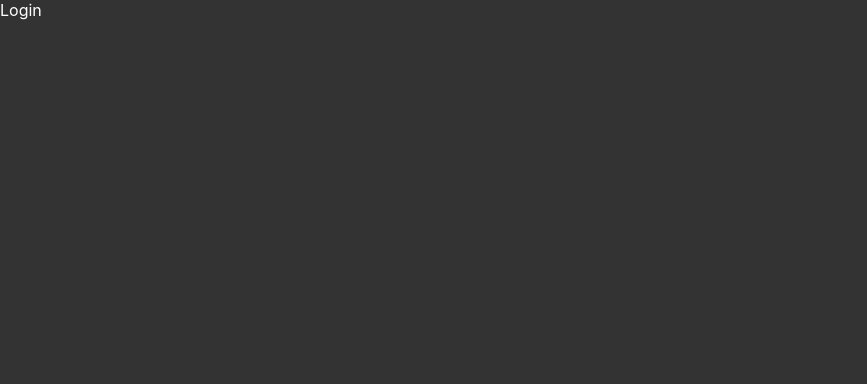
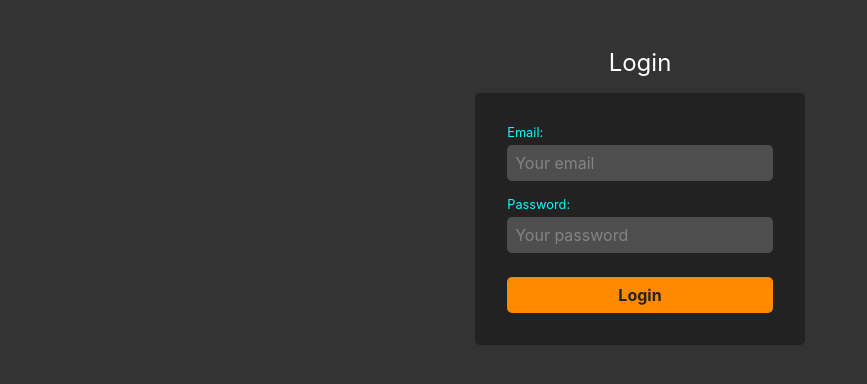
Before and after one commit to drkedrkedjon/reminders-app-react-firebase, a React (Vite) app: page /login in a window 1280 px wide. Shown: the top 384 px of the page, without its empty margins (0-867 px from the left). Built offline with nearby package versions, Linux system fonts and the light colour scheme.

Commit message:
Create loginForm in progress

```diff
--- a/src/index.css
+++ b/src/index.css
@@ -472,3 +472,55 @@ button {
   grid-column: -1 /-2;
   height: 30px;
 }
+
+/* ****************************** */
+/* Login Form */
+/* ****************************** */
+
+.login-container {
+  display: flex;
+  flex-direction: column;
+  align-items: center;
+  gap: 1rem;
+  margin-block: 3rem;
+  margin-inline: auto;
+  max-width: 412px;
+}
+.login-form {
+  display: flex;
+  flex-direction: column;
+  /* gap: 1rem; */
+  padding: 2rem;
+  width: 80%;
+  background-color: var(--fondo-base);
+  border-radius: var(--border-radius);
+}
+.login-container h1 {
+  font-size: 1.5rem;
+}
+.login-form label {
+  font-size: 0.8rem;
+  color: var(--color-acentado);
+  margin-bottom: 0.3rem;
+}
+.login-form input {
+  padding: 0.5rem;
+  border-radius: var(--border-radius);
+  background-color: var(--fondo-contraste);
+  border: none;
+  font: inherit;
+  margin-bottom: 1rem;
+}
+.login-form button {
+  padding: 0.5rem;
+  border-radius: var(--border-radius);
+  background-color: var(--fondo-contraste);
+  border: none;
+  font: inherit;
+  color: var(--fondo-base);
+  background-color: var(--color-orange);
+  font-weight: 700;
+  transition: color ease-in-out 120ms;
+  text-align: center;
+  margin-top: 0.5rem;
+}
--- a/src/pages/AuthRequied.jsx
+++ b/src/pages/AuthRequied.jsx
@@ -19,6 +19,12 @@ export default function AuthRequied() {
     // eslint-disable-next-line react-hooks/exhaustive-deps
   }, []);
 
-  !isLogged && <p>Checking user status...</p>;
+  if (!isLogged)
+    return (
+      <p style={{ width: "412px", margin: "2rem auto" }}>
+        Checking user status...
+      </p>
+    );
+  // !isLogged && <p>Checking user status...</p>;
   return <Outlet />;
 }
--- a/src/pages/Login.jsx
+++ b/src/pages/Login.jsx
@@ -1,3 +1,22 @@
+import { useId } from "react";
+
 export default function Login() {
-  return <p>Login</p>;
+  const id = useId();
+
+  function handleSubmit(e) {
+    e.preventDefault();
+  }
+
+  return (
+    <div className="login-container">
+      <h1>Login</h1>
+      <form className="login-form" onSubmit={handleSubmit}>
+        <label htmlFor={`${id}-email`}>Email:</label>
+        <input id={`${id}-email`} type="email" placeholder="Your email" />
+        <label htmlFor={`${id}-pass`}>Password:</label>
+        <input id={`${id}-pass`} type="password" placeholder="Your password" />
+        <button>Login</button>
+      </form>
+    </div>
+  );
 }
```
